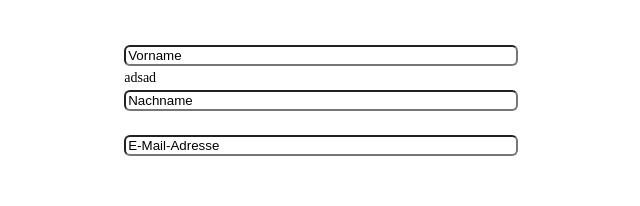
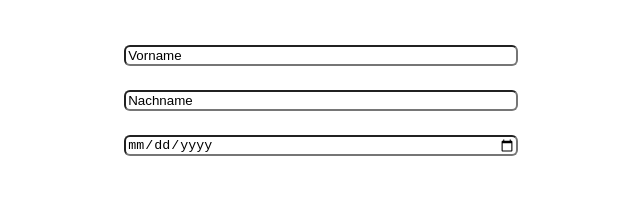
Before and after one commit to ZAP-Wunschlachen/wunschlachen-library, a Nuxt app: page /AppointmentRegistrationInsertPatientInfo in a window 1280 px wide. Shown: the part 323-529 px from the top of the page, without its empty margins (319-959 px from the left). Built offline with nearby package versions, Linux system fonts and the light colour scheme.

Commit message:
Change email to birthday

```diff
--- a/components/AppointmentRegistrationInsertPatientInfo.vue
+++ b/components/AppointmentRegistrationInsertPatientInfo.vue
@@ -32,13 +32,13 @@
           />
           <GenericInput
             class="w-full"
-            id="email"
-            placeholder="E-Mail-Adresse"
-            v-model="localEmail"
-            :success="emailState === 'success'"
-            :error="emailState === 'error'"
-            @input="updateEmail"
-            :message="emailMessage"
+            id="birthday"
+            type="date"
+            v-model="localBirthday"
+            :success="birthDayState === 'success'"
+            :error="birthDayState === 'error'"
+            @input="updateBirthday"
+            :message="birthDayMessage"
           />
         </div>
       </div>
@@ -68,11 +68,11 @@ interface Props {
   lastName: string;
   lastNameState: string;
   email: string;
-  emailState: string;
+  birthDayState: string;
   rememberUsername: boolean;
   nameMessage: String;
   lastNameMessage: String;
-  emailMessage: String;
+  birthDayMessage: String;
   disabled: Boolean;
   sending: Boolean;
 }
@@ -92,7 +92,7 @@ const emit = defineEmits<{
 
 const localName = ref(props.name);
 const localLastName = ref(props.lastName);
-const localEmail = ref(props.email);
+const localBirthday = ref(props.email);
 const rememberUsername = ref(props.rememberUsername);
 
 const updateName = () => {
@@ -105,9 +105,9 @@ const updateLastName = () => {
   emit("validate:lastName");
 };
 
-const updateEmail = () => {
-  emit("update:email", localEmail.value);
-  emit("validate:email");
+const updateBirthday = () => {
+  emit("update:birthDay", localBirthday.value);
+  emit("validate:birthDay");
 };
 
 watch(rememberUsername, (newValue) => {
@@ -119,7 +119,7 @@ watch(
   () => {
     localName.value = props.name;
     localLastName.value = props.lastName;
-    localEmail.value = props.email;
+    localBirthday.value = props.email;
   }
 );
 
@@ -127,7 +127,7 @@ const isSubmitDisabled = computed(() => {
   return (
     props.nameState !== "success" ||
     props.lastNameState !== "success" ||
-    props.emailState !== "success"
+    props.birthDayState !== "success"
   );
 });
 
--- a/pages/AppointmentRegistrationInsertPatientInfo.vue
+++ b/pages/AppointmentRegistrationInsertPatientInfo.vue
@@ -5,20 +5,19 @@
       :nameState="nameState"
       :lastName="lastName"
       :lastNameState="lastNameState"
-      :email="email"
-      :emailState="emailState"
+      :birthDay="birthDay"
+      :birthDayState="birthDayState"
       :rememberUsername="rememberUsername"
       @update:name="updateName"
       @update:lastName="updateLastName"
-      @update:email="updateEmail"
+      @update:birthDay="updateBirthDay"
       @validate:name="validateName"
       @validate:lastName="validateLastName"
-      @validate:email="validateEmail"
+      @validate:birthDay="validateBirthDay"
       @validate="validateForm"
       @update:rememberUsername="updateRememberUsername"
-      nameMessage="adsad"
     >
-      <template #message>sadasd</template>
+      <template #message>Message</template>
       <template #logo>
         <svg
           xmlns="http://www.w3.org/2000/svg"
@@ -92,8 +91,8 @@ const name = ref("");
 const nameState = ref("");
 const lastName = ref("");
 const lastNameState = ref("");
-const email = ref("");
-const emailState = ref("");
+const birthDay = ref("");
+const birthDayState = ref("");
 const rememberUsername = ref(false);
 
 const updateName = (value: string) => {
@@ -106,9 +105,9 @@ const updateLastName = (value: string) => {
   validateLastName();
 };
 
-const updateEmail = (value: string) => {
-  email.value = value;
-  validateEmail();
+const updateBirthDay = (value: string) => {
+  birthDay.value = value;
+  validateBirthDay();
 };
 
 const validateName = (input) => {
@@ -121,15 +120,16 @@ const validateLastName = () => {
   lastNameState.value = lastName.value ? "success" : "error";
 };
 
-const validateEmail = () => {
+const validateBirthDay = () => {
   // Add your validation logic here
-  emailState.value = email.value.includes("@") ? "success" : "error";
+  console.log("birthDay", birthDay.value);
+  birthDayState.value = birthDay.value ? "success" : "error";
 };
 
 const validateForm = () => {
   validateName();
   validateLastName();
-  validateEmail();
+  validateBirthDay();
 };
 
 const updateRememberUsername = (value: boolean) => {
```
